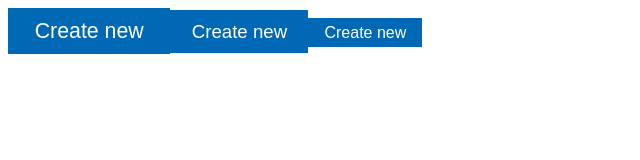
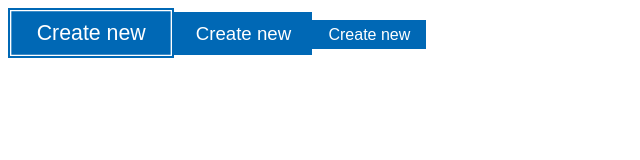
Before and after one commit to kbojarowska/ds-exercise, a JavaScript app: page / in a window 1280 px wide. Shown: the top 160 px of the page, without its empty margins (0-640 px from the left). Built offline with nearby package versions, Linux system fonts and the light colour scheme; the HTML template or start-up script is replaced by a standard one.

Commit message:
Created focused button class

```diff
--- a/src/App.css
+++ b/src/App.css
@@ -14,10 +14,17 @@ button{
 
 button:hover{
   background-color: var(--classic-blue-s1);
+  border-color: var(--classic-blue-s1);
 }
 
 button:active{
   background-color: var(--classic-blue-s2);
+  border-color: var(--classic-blue-s2)
+}
+
+.button-focused{
+  box-shadow: inset 0px 0px 0px 1pt white;
+  border: 2pt solid var(--classic-blue);
 }
 
 .button-s-b{
--- a/src/App.js
+++ b/src/App.js
@@ -3,7 +3,7 @@ import './App.css';
 function App() {
   return (
     <div>
-      <button className='button-s-b'>Create new</button>
+      <button className='button-s-b button-focused'>Create new</button>
       <button className='button-s-n'>Create new</button>
       <button className='button-s-s'>Create new</button>
     </div>
```
